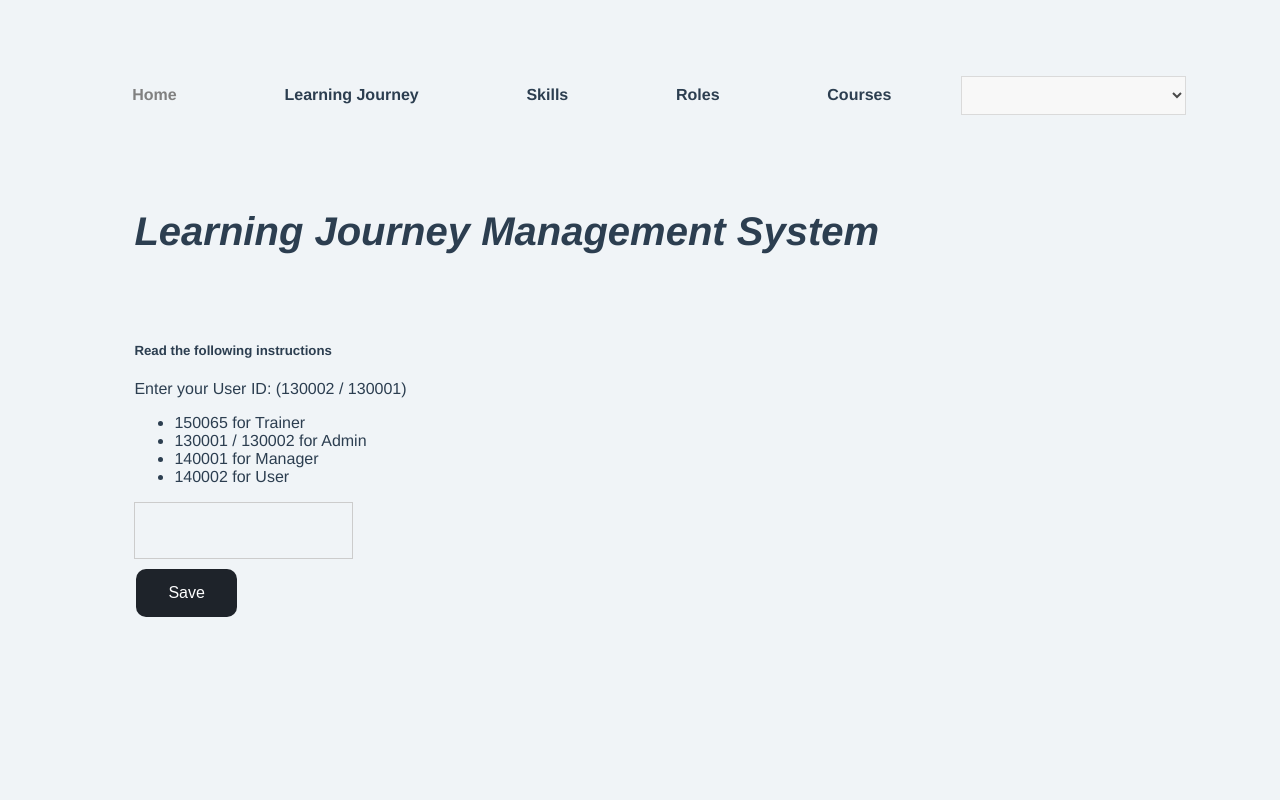
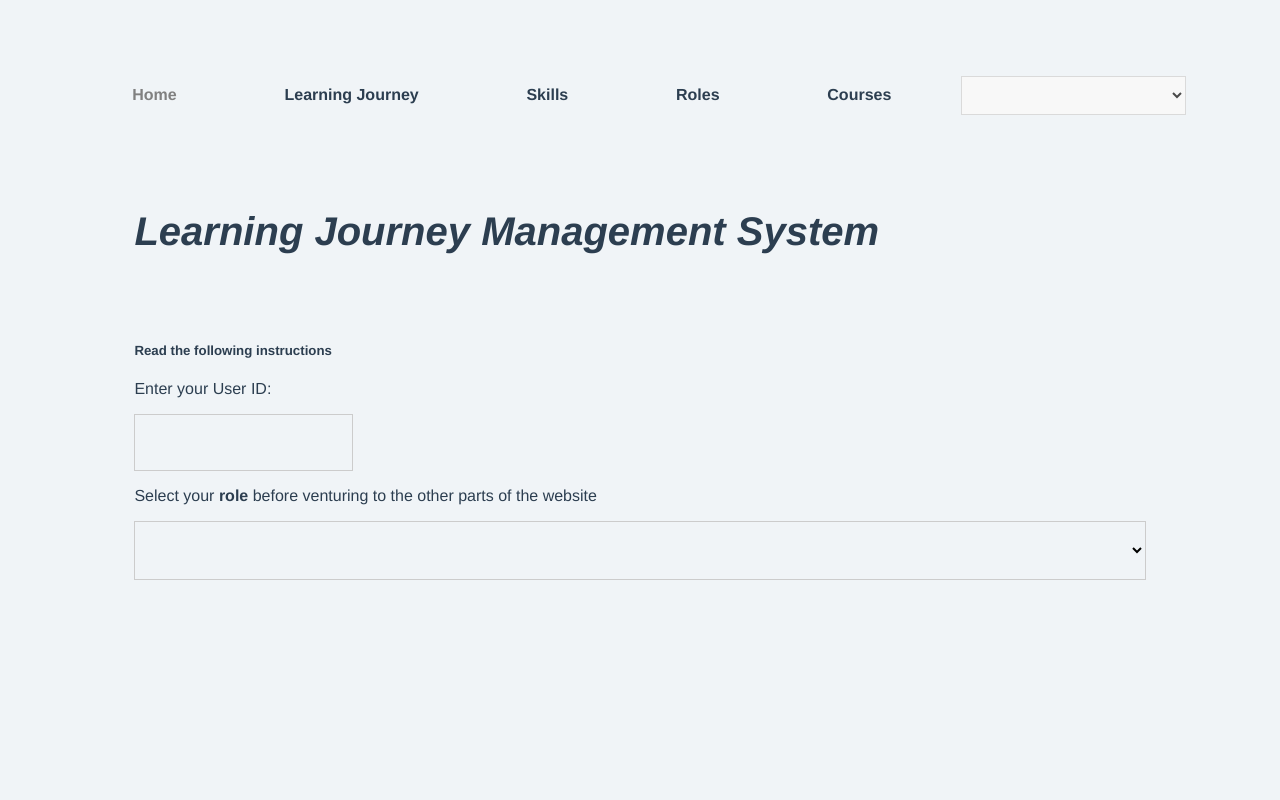
Before and after one commit to minthukha99/spmg7t4, a Vue app: page /#/ in a window 1280 px wide. Shown: the top 800 px of the page. Built offline with nearby package versions, Linux system fonts and the light colour scheme.

Commit message:
Revert "Merge pull request #38 from minthukha99/getting-user-roles-from-id-given-in-home-page"
This reverts commit 69fa151fb9258091e62ff961905af2dda3e69c18, reversing
changes made to 3d3568b09194df92349985bcd58e2d619f6da962.

```diff
--- a/src/components/Home.vue
+++ b/src/components/Home.vue
@@ -9,43 +9,23 @@
             <div class="text-center">
                 <h5 class="mb-1">Read the following instructions</h5>
                 <p>
-                    Enter your User ID:  (130002 / 130001)
+                    Enter your User ID:
                 </p>
-                <ul>
-                    <li>
-                        150065 for Trainer
-                    </li>
-                    <li>
-                        130001 / 130002 for Admin
-                    </li>
-                    <li>
-                        140001 for Manager
-                    </li>
-                    <li>
-                        140002 for User
-                    </li>
-
-                </ul>
-                <input type="text" v-model="userId">
-                <br>
-                <button type="button" @click="saveUserId" class="button special">
-                    Save
-                </button>
-                <!-- <p>
+                <input type="text" @change="saveUserId" v-model="userId">
+                <p>
                     Select your <b>role</b> before venturing to the other parts of the website
-                </p> -->
+                </p>
             </div>
-            <!-- <select v-model="selectedRole" @change="saveRoleInSession">
+            <select v-model="selectedRole" @change="saveRoleInSession">
                 <option selected="true" disabled="disabled">Select your role</option>
                 <option v-for="role in rolesList" :key="role">{{role}}</option>
-            </select> -->
+            </select>
         </section>
     </header>
 </div>
 </template>
 
 <script>
-import axios from "axios";
 // @ is an alias to /src
 // Components
 import NavigationBar from "@/components/NavigationBar.vue";
@@ -60,38 +40,16 @@ export default {
         };
     },
     mounted() {
-        // this.selectedRole = sessionStorage.getItem('selectedRole')
+        this.selectedRole = sessionStorage.getItem('selectedRole')
         this.userId = sessionStorage.getItem('userId')
     },
     methods: {
-        // saveRoleInSession() {
-        //     sessionStorage.setItem('selectedRole', this.selectedRole)
-        //     location.reload()
-        // },
+        saveRoleInSession() {
+            sessionStorage.setItem('selectedRole', this.selectedRole)
+            location.reload()
+        },
         saveUserId() {
             sessionStorage.setItem('userId', this.userId)
-            sessionStorage.setItem('selectedRole', this.selectedRole)
-            // location.reload()
-            const url = "http://localhost:3000/user/" + this.userId
-            axios.get(url)
-                .then(response => {
-                    var roleNumber = response.data.Role
-                    if (roleNumber == 1) {
-                        sessionStorage.setItem('selectedRole', "Admin")
-                    }
-                    else if (roleNumber == 2) {
-                        sessionStorage.setItem('selectedRole', "User")
-                    }
-                    else if (roleNumber == 3) {
-                        sessionStorage.setItem('selectedRole', "Manager")
-                    }
-                    else {
-                        sessionStorage.setItem('selectedRole', "Trainer")
-                    }
-                })
-                .catch(error => {
-                    console.log(error.message)
-                })
         }
     },
 
@@ -219,7 +177,6 @@ a {
     display: flex;
 }
 
-
 #nav-icon3.open span:first-child {
     top: 15px;
     width: 0;
@@ -275,9 +232,4 @@ a {
         font-size: 40px;
     }
 }
-
-.special {
-    color: white;
-    text-decoration: none;
-}
 </style>
```
